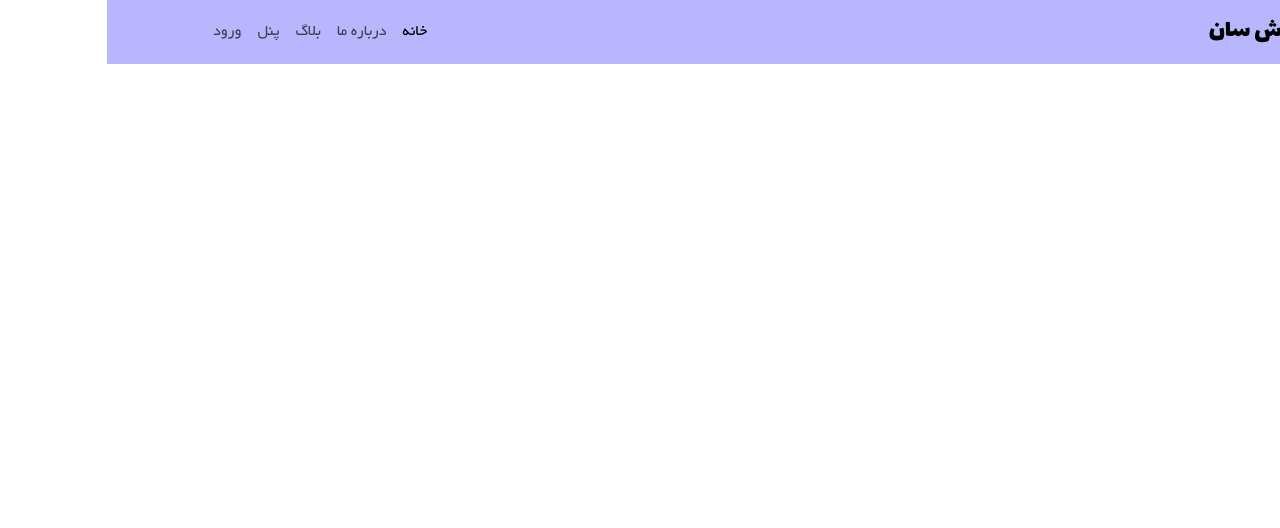
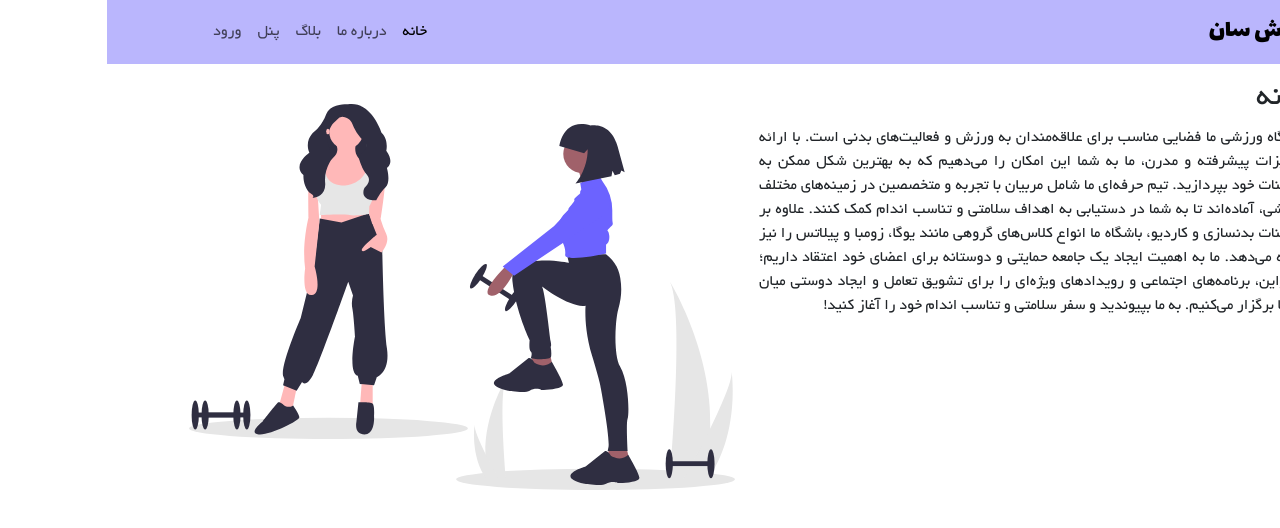
Before and after one commit to sarahdti/SPA_react, a React (Vite) app: page / in a window 1280 px wide. Shown: the top 528 px of the page. Built offline with nearby package versions, Linux system fonts and the light colour scheme.

Commit message:
add home part1

```diff
--- a/src/assets/pages/home/Home.jsx
+++ b/src/assets/pages/home/Home.jsx
@@ -1,10 +1,27 @@
 import MyNavbar from "../../components/navbar/Navbar";
+import { Container ,Row , Col} from "react-bootstrap";
+import Mainpic from "../../img/mainPic.svg"
 
 function Home(){
     return(
         <>
         <MyNavbar/>
-        <h3 style={{fontFamily:'Lalezar'}}>ورزش سان</h3>
+        <Container>
+            <Row className="align-item-center">
+                <Col lg={6}>
+                    <h2>خانه</h2>
+                    <p style={{textAlign:'justify'}}>
+
+باشگاه ورزشی ما فضایی مناسب برای علاقه‌مندان به ورزش و فعالیت‌های بدنی است. با ارائه تجهیزات پیشرفته و مدرن، ما به شما این امکان را می‌دهیم که به بهترین شکل ممکن به تمرینات خود بپردازید. تیم حرفه‌ای ما شامل مربیان با تجربه و متخصصین در زمینه‌های مختلف ورزشی، آماده‌اند تا به شما در دستیابی به اهداف سلامتی و تناسب اندام کمک کنند.
+
+
+علاوه بر تمرینات بدنسازی و کاردیو، باشگاه ما انواع کلاس‌های گروهی مانند یوگا، زومبا و پیلاتس را نیز ارائه می‌دهد. ما به اهمیت ایجاد یک جامعه حمایتی و دوستانه برای اعضای خود اعتقاد داریم؛ بنابراین، برنامه‌های اجتماعی و رویدادهای ویژه‌ای را برای تشویق تعامل و ایجاد دوستی میان اعضا برگزار می‌کنیم. به ما بپیوندید و سفر سلامتی و تناسب اندام خود را آغاز کنید!</p>
+                </Col>
+                <Col lg={6} className="py-4">
+                <img src={Mainpic} className="img-fluid" /></Col>
+            </Row>
+        </Container>
+
         </>
     )
 }
```
Also changed, not shown: src/assets/img/mainPic.svg (added).
